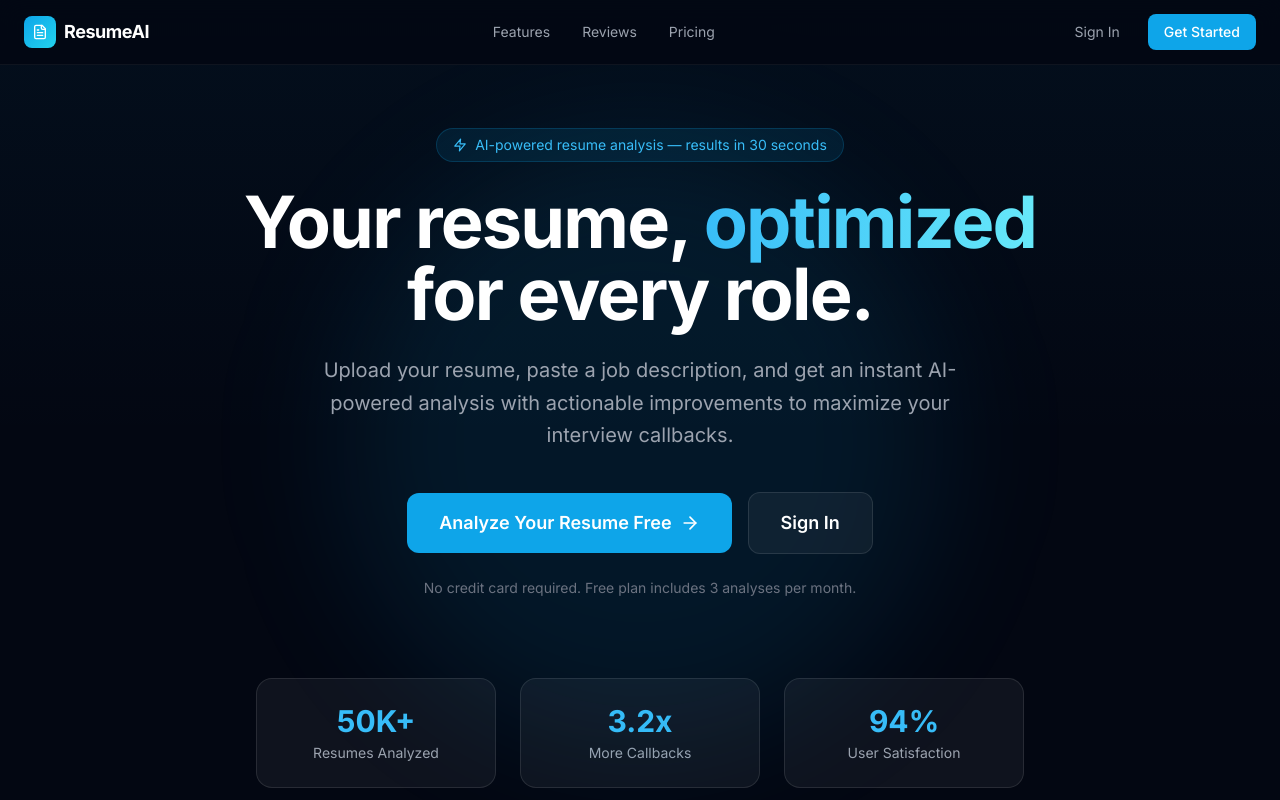
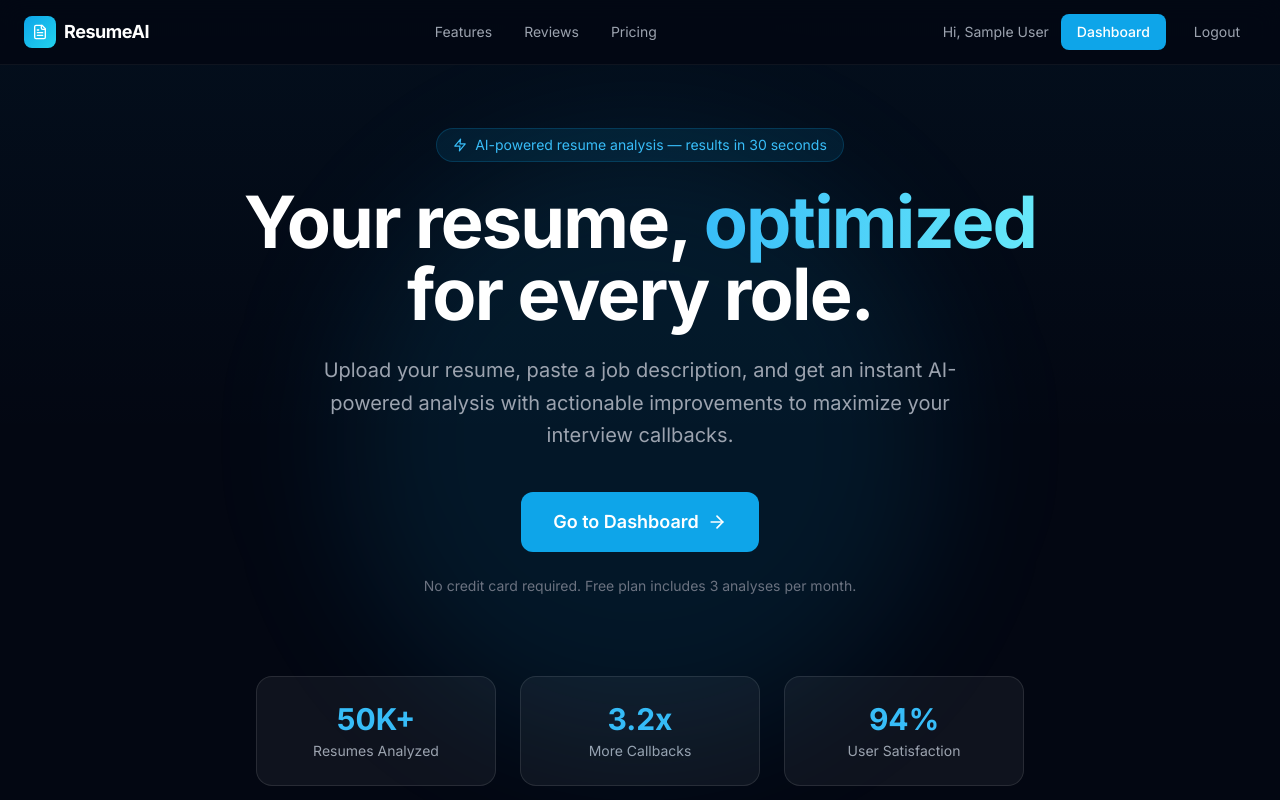
Before and after one commit to bharathkumarp7736/AI-Resume_Analyzer-main, a React (Vite) app in the folder frontend/: page / in a window 1280 px wide. Shown: the top 800 px of the page. Built offline with nearby package versions, Linux system fonts and the light colour scheme; no server answers; sample sign-in values are in the browser's storage.

Commit message:
langingpge-commit

```diff
--- a/frontend/src/pages/Landing.tsx
+++ b/frontend/src/pages/Landing.tsx
@@ -1,5 +1,5 @@
-import { motion } from "framer-motion";
-import { Link } from "react-router-dom";
+import { motion, type Variants } from "framer-motion";
+import { Link, useNavigate } from "react-router-dom";
 import {
   FileText,
   Zap,
@@ -128,30 +128,46 @@ const plans = [
   },
 ];
 
-const fadeUp = {
-  hidden: { opacity: 0, y: 30 },
-  visible: (i = 0) => ({
+const fadeUp: Variants = {
+  hidden: {
+    opacity: 0,
+    y: 30,
+  },
+  visible: (i: number = 0) => ({
     opacity: 1,
     y: 0,
     transition: {
       duration: 0.5,
       delay: i * 0.1,
-      ease: "easeOut",
+      ease: [0.16, 1, 0.3, 1],
     },
   }),
 };
 
 export default function Landing() {
+  const navigate = useNavigate();
+
+  const token = localStorage.getItem("token");
+  const user = JSON.parse(localStorage.getItem("user") || "null");
+
+  const handleLogout = () => {
+    localStorage.removeItem("token");
+    localStorage.removeItem("user");
+    localStorage.removeItem("resumeAnalysis");
+    localStorage.removeItem("resumeId");
+    navigate("/");
+  };
+
   const handlePlanClick = async (planName: string) => {
     try {
       if (planName === "Free") {
-      window.location.href = "/register";
+        window.location.href = token ? "/dashboard" : "/register";
         return;
       }
 
-    const token = localStorage.getItem("token");
+      const savedToken = localStorage.getItem("token");
 
-    if (!token) {
+      if (!savedToken) {
         window.location.href = "/login";
         return;
       }
@@ -168,7 +184,7 @@ const handlePlanClick = async (planName: string) => {
           method: "POST",
           headers: {
             "Content-Type": "application/json",
-          Authorization: `Bearer ${token}`,
+            Authorization: `Bearer ${savedToken}`,
           },
           body: JSON.stringify({
             plan: planName.toLowerCase(),
@@ -204,10 +220,7 @@ const handlePlanClick = async (planName: string) => {
             <a href="#features" className="hover:text-white transition-colors">
               Features
             </a>
-            <a
-              href="#testimonials"
-              className="hover:text-white transition-colors"
-            >
+            <a href="#testimonials" className="hover:text-white transition-colors">
               Reviews
             </a>
             <a href="#pricing" className="hover:text-white transition-colors">
@@ -216,6 +229,28 @@ const handlePlanClick = async (planName: string) => {
           </div>
 
           <div className="flex items-center gap-3">
+            {token ? (
+              <>
+                <span className="text-sm text-gray-400 hidden sm:block">
+                  Hi, {user?.name || "User"}
+                </span>
+
+                <Link
+                  to="/dashboard"
+                  className="text-sm bg-sky-500 hover:bg-sky-400 text-white px-4 py-2 rounded-lg font-medium transition-colors"
+                >
+                  Dashboard
+                </Link>
+
+                <button
+                  onClick={handleLogout}
+                  className="text-sm text-gray-400 hover:text-white transition-colors px-4 py-2"
+                >
+                  Logout
+                </button>
+              </>
+            ) : (
+              <>
                 <Link
                   to="/login"
                   className="text-sm text-gray-400 hover:text-white transition-colors px-4 py-2"
@@ -229,6 +264,8 @@ const handlePlanClick = async (planName: string) => {
                 >
                   Get Started
                 </Link>
+              </>
+            )}
           </div>
         </div>
       </nav>
@@ -278,6 +315,19 @@ const handlePlanClick = async (planName: string) => {
             transition={{ duration: 0.5, delay: 0.3 }}
             className="flex flex-col sm:flex-row items-center justify-center gap-4"
           >
+            {token ? (
+              <Link
+                to="/dashboard"
+                className="group flex items-center gap-2 bg-sky-500 hover:bg-sky-400 text-white px-8 py-4 rounded-xl font-semibold text-lg transition-all hover:shadow-lg hover:shadow-sky-500/25"
+              >
+                Go to Dashboard
+                <ArrowRight
+                  size={20}
+                  className="group-hover:translate-x-1 transition-transform"
+                />
+              </Link>
+            ) : (
+              <>
                 <Link
                   to="/register"
                   className="group flex items-center gap-2 bg-sky-500 hover:bg-sky-400 text-white px-8 py-4 rounded-xl font-semibold text-lg transition-all hover:shadow-lg hover:shadow-sky-500/25"
@@ -295,6 +345,8 @@ const handlePlanClick = async (planName: string) => {
                 >
                   Sign In
                 </Link>
+              </>
+            )}
           </motion.div>
 
           <motion.p
@@ -367,9 +419,7 @@ const handlePlanClick = async (planName: string) => {
                 <div className="w-12 h-12 bg-sky-500/10 rounded-xl flex items-center justify-center mb-4 group-hover:bg-sky-500/20 transition-colors">
                   <feature.icon size={22} className="text-sky-400" />
                 </div>
-                <h3 className="font-semibold text-lg mb-2">
-                  {feature.title}
-                </h3>
+                <h3 className="font-semibold text-lg mb-2">{feature.title}</h3>
                 <p className="text-gray-400 text-sm leading-relaxed">
                   {feature.description}
                 </p>
@@ -546,10 +596,10 @@ const handlePlanClick = async (planName: string) => {
           </p>
 
           <Link
-            to="/register"
+            to={token ? "/dashboard" : "/register"}
             className="group inline-flex items-center gap-2 bg-sky-500 hover:bg-sky-400 text-white px-10 py-4 rounded-xl font-semibold text-lg transition-all hover:shadow-xl hover:shadow-sky-500/30"
           >
-            Start Analyzing for Free
+            {token ? "Go to Dashboard" : "Start Analyzing for Free"}
             <ArrowRight
               size={20}
               className="group-hover:translate-x-1 transition-transform"
--- a/frontend/src/pages/PaymentSuccess.tsx
+++ b/frontend/src/pages/PaymentSuccess.tsx
@@ -46,7 +46,9 @@ export default function PaymentSuccess() {
 
       localStorage.setItem("user", JSON.stringify(data.user));
 
-      setMessage(`Your plan has been upgraded to ${plan.toUpperCase()} successfully.`);
+      setMessage(
+        `Your plan has been upgraded to ${plan.toUpperCase()} successfully.`
+      );
     } catch (error) {
       console.error(error);
       setMessage(
```
Lines whose indentation alone changed are shown as unchanged.
